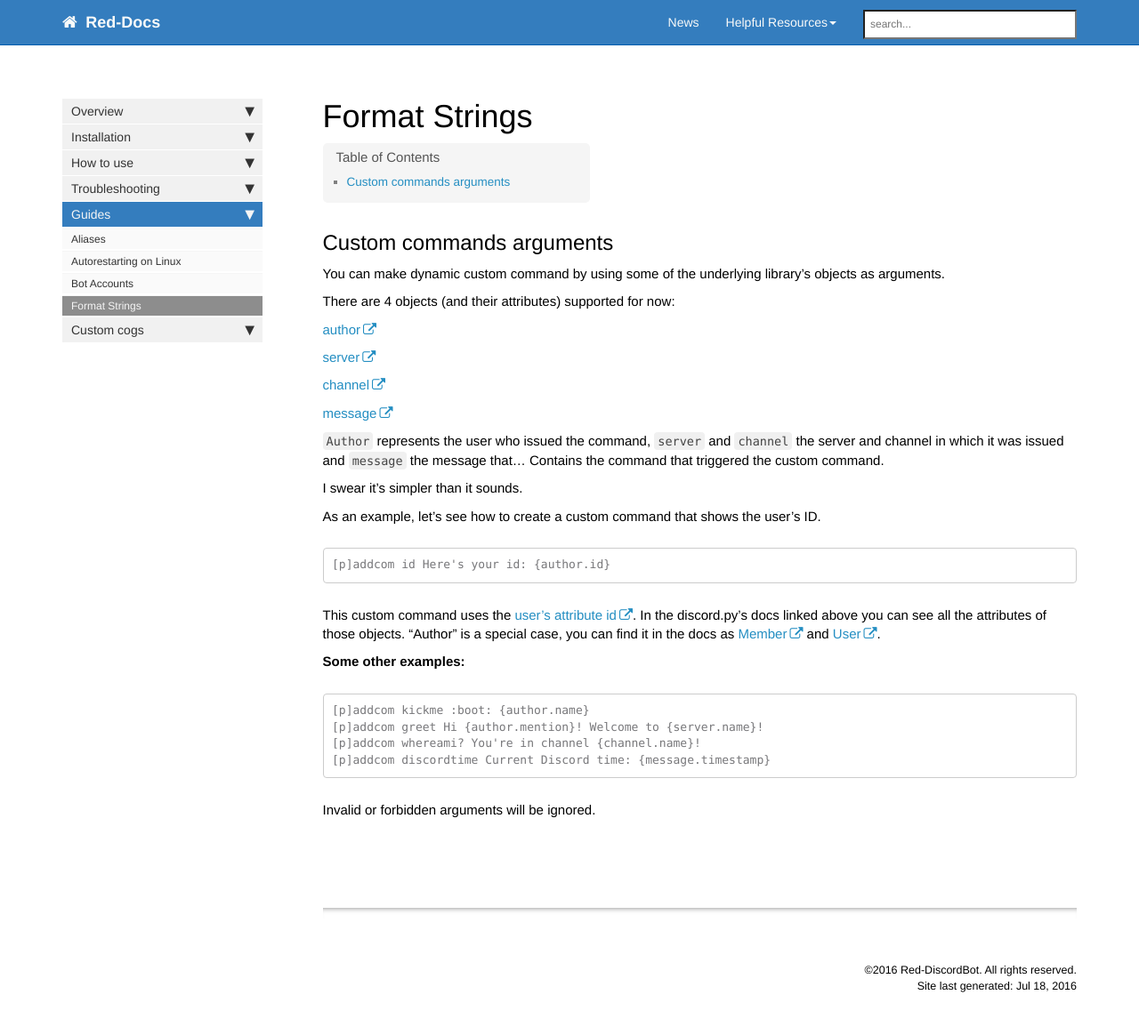
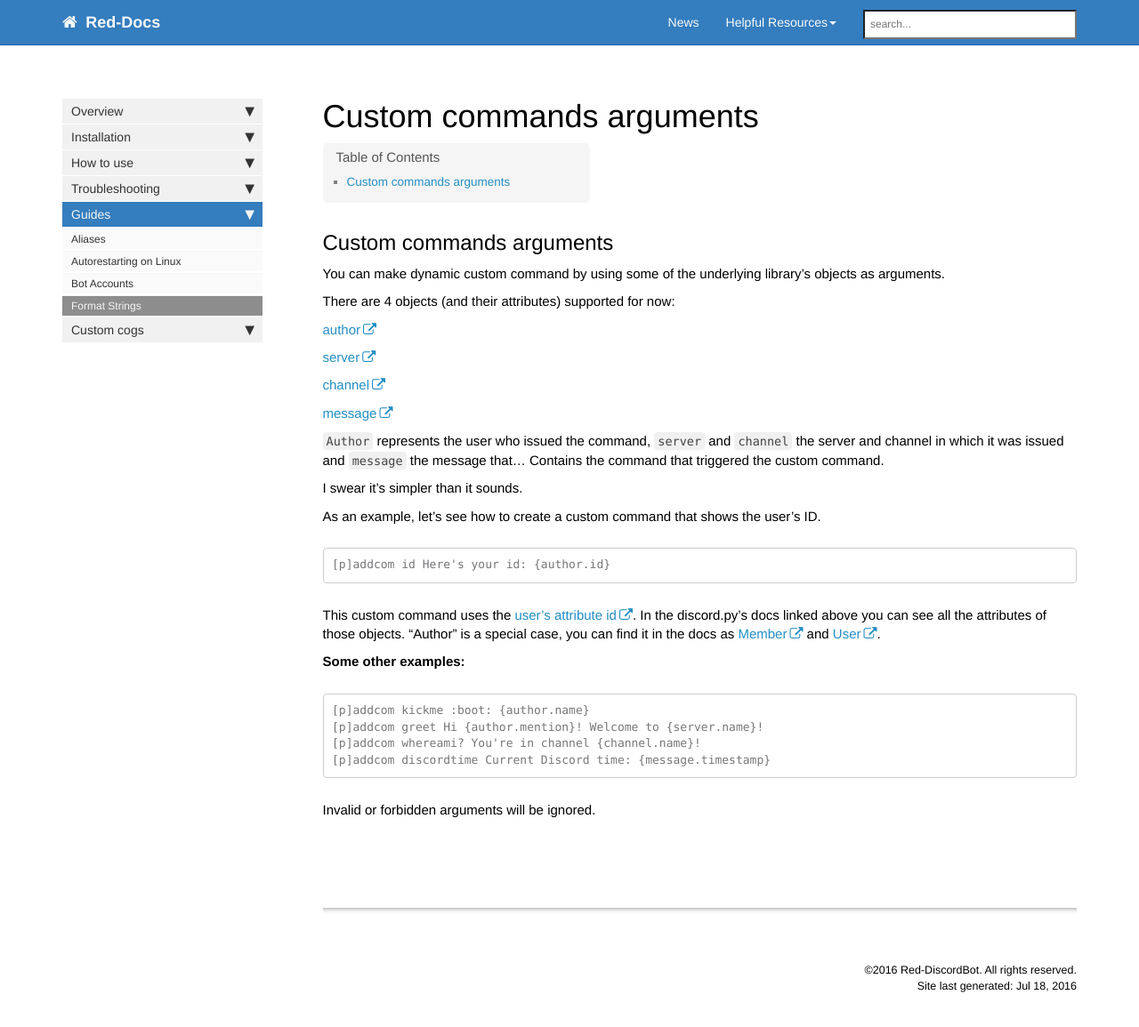
Before and after one commit to Twentysix26/Red-Docs, a Jekyll site: the page built from red/red_guide_command_args.md, in a window 1280 px wide and 1169 px high. Shown: the top 1155 px of the window at 89% size. Built offline with Jekyll 4.4.1, drawn with Linux system fonts in a browser that asks for light colours; nearby versions of some CDN libraries; comment, search, counter and statistics services are not loaded.

Commit message:
Changed title

```diff
--- a/red/red_guide_command_args.md
+++ b/red/red_guide_command_args.md
@@ -1,5 +1,5 @@
 ---
-title: Format Strings
+title: Custom commands arguments
 sidebar: red_sidebar
 permalink: /red_guide_command_args/
 ---
```
